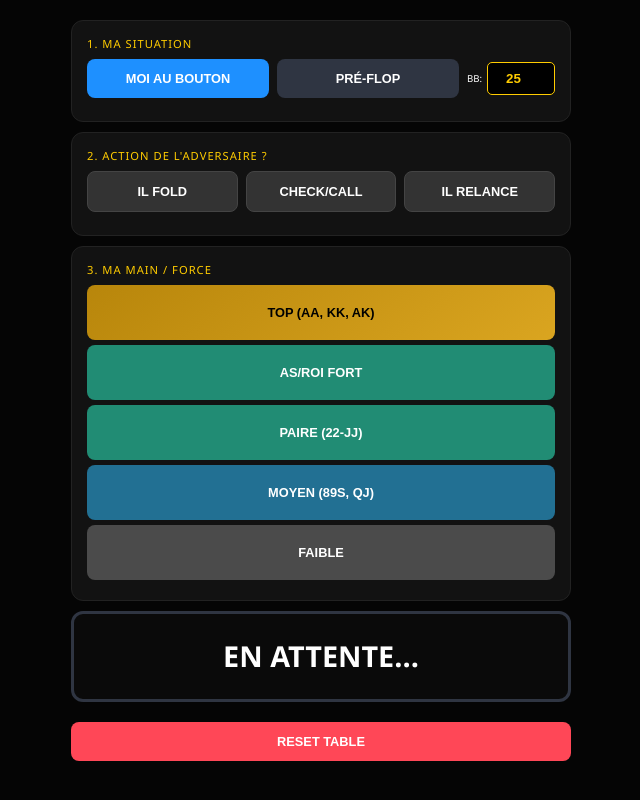
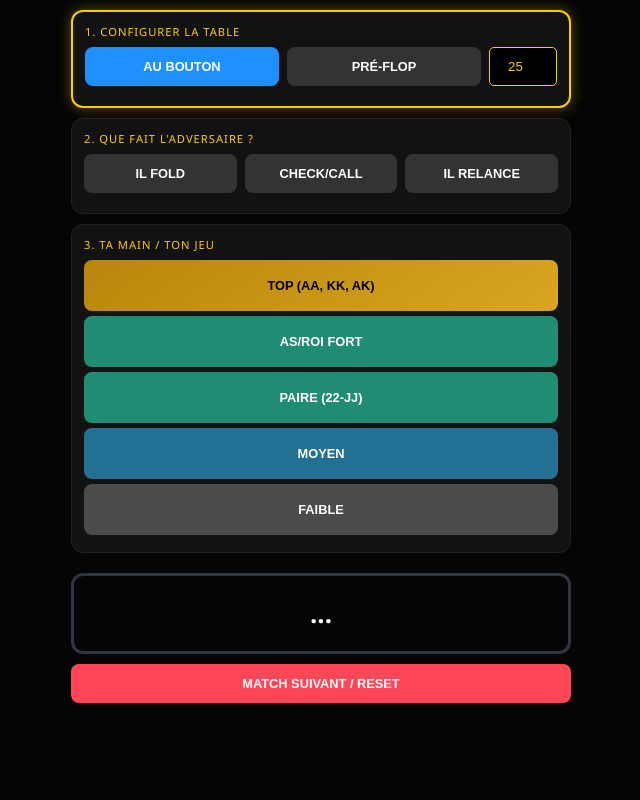
Before and after one commit to EddyBouchenak/heads_uo, a plain HTML site: page index.html in a window 1280 px wide. Shown: the whole page, without its empty margins (319-959 px from the left). Drawn offline with Linux system fonts and the light colour scheme.

Commit message:
Update index.html for rebranding and layout changes

```diff
--- a/index.html
+++ b/index.html
@@ -3,58 +3,58 @@
 <head>
     <meta charset="UTF-8">
     <meta name="viewport" content="width=device-width, initial-scale=1.0">
-    <title>HU Commando - Tactique Complète</title>
+    <title>HU Pro Coach - Step by Step</title>
     <style>
         :root {
             --bg: #050505; --card: #121212; --gold: #ffcc00; --red: #ff4757;
             --green: #2ed573; --blue: #1e90ff; --gray: #2f3542;
         }
-        body { font-family: 'Segoe UI', sans-serif; background: var(--bg); color: white; margin: 0; display: flex; justify-content: center; padding-top: 20px; }
+        body { font-family: 'Segoe UI', sans-serif; background: var(--bg); color: white; margin: 0; display: flex; justify-content: center; padding-top: 10px; }
         .app { width: 95%; max-width: 500px; display: flex; flex-direction: column; gap: 10px; }
 
-        .section { background: var(--card); border-radius: 12px; padding: 15px; border: 1px solid #222; }
+        /* Animation de surbrillance */
+        @keyframes highlight {
+            0% { border-color: #444; box-shadow: none; }
+            50% { border-color: var(--gold); box-shadow: 0 0 15px rgba(255, 204, 0, 0.4); }
+            100% { border-color: #444; box-shadow: none; }
+        }
+        .active-step { animation: highlight 1.5s infinite; border: 2px solid var(--gold) !important; }
+
+        .section { background: var(--card); border-radius: 12px; padding: 12px; border: 1px solid #222; transition: 0.3s; }
         .label-step { font-size: 0.7em; color: var(--gold); text-transform: uppercase; margin-bottom: 8px; display: block; letter-spacing: 1px; }
 
         .row { display: flex; gap: 8px; margin-bottom: 8px; }
 
-        /* Boutons */
-        .btn { flex: 1; padding: 12px 5px; border: none; border-radius: 8px; font-weight: bold; cursor: pointer; transition: 0.1s; font-size: 0.8em; color: white; }
-        .btn-toggle { background: var(--gray); }
+        .btn { flex: 1; padding: 12px 5px; border: none; border-radius: 8px; font-weight: bold; cursor: pointer; font-size: 0.8em; color: white; background: #333; }
         .btn-toggle.active { background: var(--blue); }
+        .opp-btn.selected { background: var(--red); border: 1px solid white; }
 
-        .opp-btn { background: #333; border: 1px solid #444; }
-        .opp-btn.selected { background: var(--red); border-color: white; }
-
-        .cat-btn { padding: 20px 5px; text-transform: uppercase; }
+        .cat-btn { padding: 18px 5px; text-transform: uppercase; width: 100%; margin-bottom: 5px; }
         .premium { background: linear-gradient(145deg, #b8860b, #daa520); color: black; }
         .strong { background: #218c74; }
         .speculative { background: #227093; }
         .weak { background: #4b4b4b; }
 
-        /* Affichage */
-        .display-zone { text-align: center; padding: 25px; border-radius: 12px; border: 3px solid var(--gray); background: rgba(255,255,255,0.02); }
-        .action-text { font-size: 1.8em; font-weight: 900; line-height: 1.2; }
+        .display-zone { text-align: center; padding: 20px; border-radius: 12px; border: 3px solid var(--gray); margin-top: 10px; }
+        .action-text { font-size: 1.6em; font-weight: 900; }
 
-        input { background: #000; border: 1px solid var(--gold); color: var(--gold); padding: 8px; width: 50px; text-align: center; border-radius: 5px; font-weight: bold; }
+        input { background: #000; border: 1px solid var(--gold); color: var(--gold); padding: 8px; width: 50px; text-align: center; border-radius: 5px; }
     </style>
 </head>
 <body>
 
 <div class="app">
-    <div class="section">
-        <span class="label-step">1. Ma Situation</span>
+    <div id="step1" class="section active-step">
+        <span class="label-step">1. Configurer la table</span>
         <div class="row">
-            <button id="pos-btn" class="btn btn-toggle active" onclick="updatePos()">MOI AU BOUTON</button>
+            <button id="pos-btn" class="btn btn-toggle active" onclick="updatePos()">AU BOUTON</button>
             <button id="stage-btn" class="btn btn-toggle" onclick="updateStage()">PRÉ-FLOP</button>
-            <div style="display:flex; align-items:center; gap:5px;">
-                <label style="font-size:0.6em">BB:</label>
-                <input type="number" id="my-bb" value="25" onchange="calculate()">
-            </div>
+            <input type="number" id="my-bb" value="25" onchange="nextStep(2)">
         </div>
     </div>
 
-    <div class="section">
-        <span class="label-step">2. Action de l'adversaire ?</span>
+    <div id="step2" class="section">
+        <span class="label-step">2. Que fait l'adversaire ?</span>
         <div class="row">
             <button class="btn opp-btn" id="opp-fold" onclick="setOpp('FOLD')">IL FOLD</button>
             <button class="btn opp-btn" id="opp-check" onclick="setOpp('CHECK')">CHECK/CALL</button>
@@ -62,72 +62,51 @@
         </div>
     </div>
 
-    <div class="section">
-        <span class="label-step">3. Ma Main / Force</span>
+    <div id="step3" class="section">
+        <span class="label-step">3. Ta main / Ton jeu</span>
         <div id="btn-grid"></div>
     </div>
 
     <div class="display-zone" id="display-zone">
-        <div id="action-label" class="action-text">EN ATTENTE...</div>
+        <div id="action-label" class="action-text">...</div>
     </div>
 
-    <button class="btn" style="background:var(--red); margin-top:10px;" onclick="reset()">RESET TABLE</button>
+    <button class="btn" style="background:var(--red); height: 50px;" onclick="reset()">MATCH SUIVANT / RESET</button>
 </div>
 
 <script>
-    let isDealer = true;
-    let isPostFlop = false;
-    let oppAction = '';
-    let myLastType = '';
+    let isDealer = true, isPostFlop = false, oppAction = '', myLastType = '';
 
     const cards = {
-        pre: [
-            { label: "TOP (AA, KK, AK)", cat: "premium", type: "PREMIUM" },
-            { label: "As/Roi Fort", cat: "strong", type: "STRONG" },
-            { label: "Paire (22-JJ)", cat: "strong", type: "PAIR" },
-            { label: "Moyen (89s, QJ)", cat: "speculative", type: "MED" },
-            { label: "Faible", cat: "weak", type: "WEAK" }
-        ],
-        post: [
-            { label: "Jeu Max / Brelan", cat: "premium", type: "HIT_BIG" },
-            { label: "Top Paire", cat: "strong", type: "HIT_SMALL" },
-            { label: "Gros Tirage", cat: "speculative", type: "DRAW" },
-            { label: "Rien", cat: "weak", type: "MISS" }
-        ]
+        pre: [{l:"TOP (AA, KK, AK)", c:"premium", t:"PREMIUM"}, {l:"As/Roi Fort", c:"strong", t:"STRONG"}, {l:"Paire (22-JJ)", c:"strong", t:"PAIR"}, {l:"Moyen", c:"speculative", t:"MED"}, {l:"Faible", c:"weak", t:"WEAK"}],
+        post: [{l:"Jeu Max", c:"premium", t:"HIT_BIG"}, {l:"Top Paire", c:"strong", t:"HIT_SMALL"}, {l:"Tirage", c:"speculative", t:"DRAW"}, {l:"Rien", c:"weak", t:"MISS"}]
     };
 
-    function updatePos() {
-        isDealer = !isDealer;
-        document.getElementById('pos-btn').innerText = isDealer ? "MOI AU BOUTON" : "HORS POSITION";
-        document.getElementById('pos-btn').classList.toggle('active');
-        calculate();
+    function nextStep(step) {
+        document.querySelectorAll('.section').forEach(s => s.classList.remove('active-step'));
+        document.getElementById('step' + step).classList.add('active-step');
     }
 
-    function updateStage() {
-        isPostFlop = !isPostFlop;
-        document.getElementById('stage-btn').innerText = isPostFlop ? "POST-FLOP" : "PRÉ-FLOP";
-        renderButtons();
-        calculate();
-    }
+    function updatePos() { isDealer = !isDealer; document.getElementById('pos-btn').innerText = isDealer ? "AU BOUTON" : "HORS POSITION"; document.getElementById('pos-btn').classList.toggle('active'); nextStep(2); }
+
+    function updateStage() { isPostFlop = !isPostFlop; document.getElementById('stage-btn').innerText = isPostFlop ? "POST-FLOP" : "PRÉ-FLOP"; renderButtons(); nextStep(2); }
 
     function setOpp(act) {
         oppAction = act;
         document.querySelectorAll('.opp-btn').forEach(b => b.classList.remove('selected'));
         document.getElementById('opp-' + act.toLowerCase()).classList.add('selected');
+        nextStep(3);
         calculate();
     }
 
     function renderButtons() {
-        const grid = document.getElementById('btn-grid');
-        grid.innerHTML = "";
+        const grid = document.getElementById('btn-grid'); grid.innerHTML = "";
         const current = isPostFlop ? cards.post : cards.pre;
         current.forEach(btn => {
             const b = document.createElement('button');
-            b.className = `btn cat-btn ${btn.cat}`;
-            b.style.width = "100%";
-            b.style.marginBottom = "5px";
-            b.innerText = btn.label;
-            b.onclick = () => { myLastType = btn.type; calculate(); };
+            b.className = `btn cat-btn ${btn.c}`;
+            b.innerText = btn.l;
+            b.onclick = () => { myLastType = btn.t; nextStep(1); calculate(); };
             grid.appendChild(b);
         });
     }
@@ -135,44 +114,28 @@
     function calculate() {
         const bb = parseInt(document.getElementById('my-bb').value);
         const label = document.getElementById('action-label');
-        const zone = document.getElementById('display-zone');
-
-        if (!oppAction || !myLastType) {
-            label.innerText = "FINIS LA SAISIE";
-            return;
-        }
+        if (!oppAction || !myLastType) return;
 
         let advice = "";
-
-        if (!isPostFlop) { // --- LOGIQUE PRÉ-FLOP ---
-            if (oppAction === 'FOLD') advice = "TU GAGNES LE COUP !";
-            else if (oppAction === 'RAISE') {
-                if (myLastType === 'PREMIUM') advice = "SUR-RELANCE (3-BET)";
-                else if (myLastType === 'STRONG' || (myLastType === 'PAIR' && bb > 15)) advice = "PAYE (CALL)";
-                else advice = "FOLD ❌";
-            } else { // Adversaire Check/Call
-                advice = (myLastType === 'WEAK') ? "CHECK / LIMPE" : "RELANCE 3BB";
-            }
-            if (bb < 12 && oppAction === 'RAISE' && myLastType !== 'WEAK') advice = "TAPIS (ALL-IN) 🚀";
-        } else { // --- LOGIQUE POST-FLOP ---
-            if (oppAction === 'RAISE') {
-                if (myLastType === 'HIT_BIG' || myLastType === 'DRAW') advice = "RELANCE / TAPIS";
-                else if (myLastType === 'HIT_SMALL') advice = "PAYE UNE FOIS";
-                else advice = "FOLD ❌";
-            } else {
-                advice = (myLastType === 'MISS') ? "CHECK" : "MISE (1/2 POT)";
-            }
+        if (!isPostFlop) {
+            if (oppAction === 'FOLD') advice = "GAGNÉ ! ✅";
+            else if (oppAction === 'RAISE') advice = (myLastType === 'PREMIUM' || (myLastType === 'STRONG' && bb < 15)) ? "RELANCE / TAPIS 🚀" : (myLastType === 'PAIR') ? "CALL 🃏" : "FOLD ❌";
+            else advice = (myLastType === 'WEAK') ? "CHECK" : "RELANCE 3BB ⚔️";
+        } else {
+            if (oppAction === 'RAISE') advice = (myLastType === 'HIT_BIG' || myLastType === 'DRAW') ? "ALL-IN 🚀" : "FOLD ❌";
+            else advice = (myLastType === 'MISS') ? "CHECK" : "MISE 50% POT";
         }
-
         label.innerText = advice;
-        zone.style.borderColor = advice.includes("FOLD") ? "var(--red)" : "var(--green)";
+        document.getElementById('display-zone').style.borderColor = advice.includes("FOLD") ? "var(--red)" : "var(--green)";
     }
 
     function reset() {
         oppAction = ''; myLastType = '';
         document.querySelectorAll('.opp-btn').forEach(b => b.classList.remove('selected'));
+        document.getElementById('action-label').innerText = "...";
+        document.getElementById('display-zone').style.borderColor = "var(--gray)";
         renderButtons();
-        calculate();
+        nextStep(1);
     }
 
     renderButtons();
```
